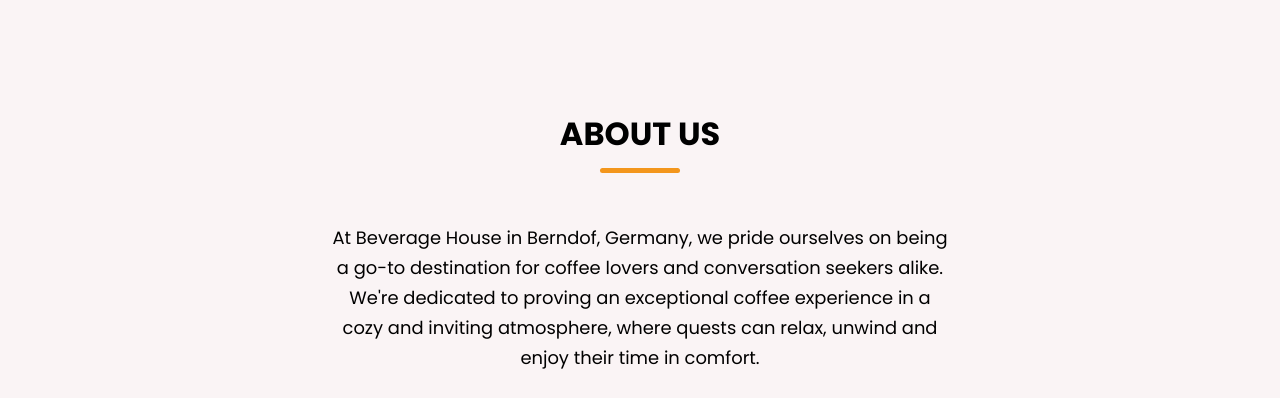
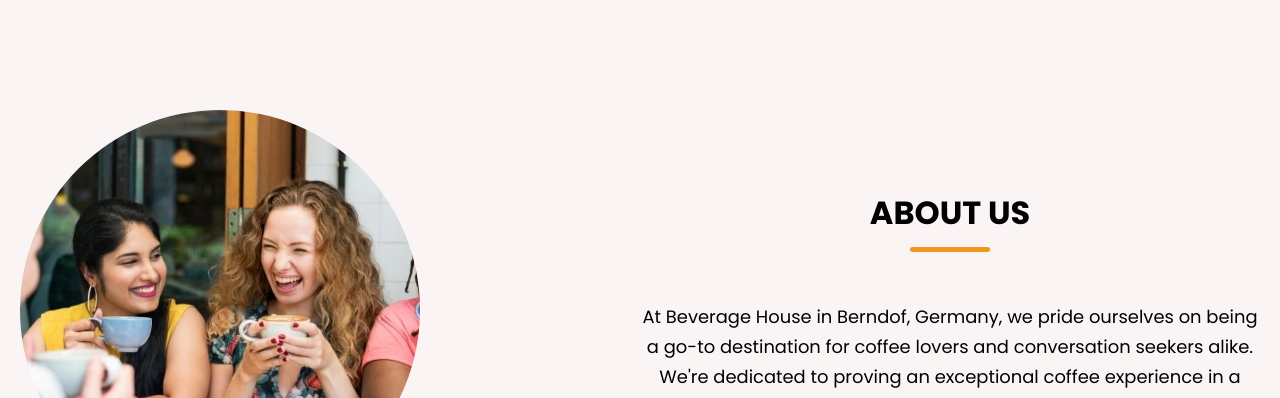
Before and after one commit to fatmanurkarsatar/BeverageShop-VanillaJs, a plain HTML site: page index.html in a window 1280 px wide. Shown: the part 810-1208 px from the top of the page. Drawn offline with nearby package versions, Linux system fonts and the light colour scheme; a web font is replaced by a local one.

Commit message:
Some improvements were made to css

```diff
--- a/style.css
+++ b/style.css
@@ -198,7 +198,7 @@ header .navbar{
 
 .about-section .section-content{
     gap: 70px;
-    flex-direction: column-reverse;
+    flex-direction:row;
 }
 
 .about-section .about-image-wrapper .about-image{
@@ -368,7 +368,7 @@ header .navbar{
 /* Contact Us styling */
 
 .contact-section{
-    padding: 50px o 100px;
+    padding: 10px;
     background: var(--light-pink-color);
 }
 
@@ -409,7 +409,6 @@ header .navbar{
     border-color: var(--secondary-color);
 }
 
-
 .contact-section .contact-form textarea{
     height: 100px;
     padding: 12px;
@@ -419,6 +418,7 @@ header .navbar{
 .contact-section .contact-form .submit-button {
     padding: 10px 26px;
     margin-top: 10px;
+    margin-bottom: 30px;
     color: var(--white-color);
     font-size: var(--font-size-m);
     font-weight: var(--font-weight-medium);
@@ -440,9 +440,9 @@ header .navbar{
     background: var(--dark-color);
 }
 
-.footer-section, .section-content{
+.section-content{
     display: flex;
-    align-items: center;
+    align-items:flex-end;
     justify-content: space-between;
 }
 
```
